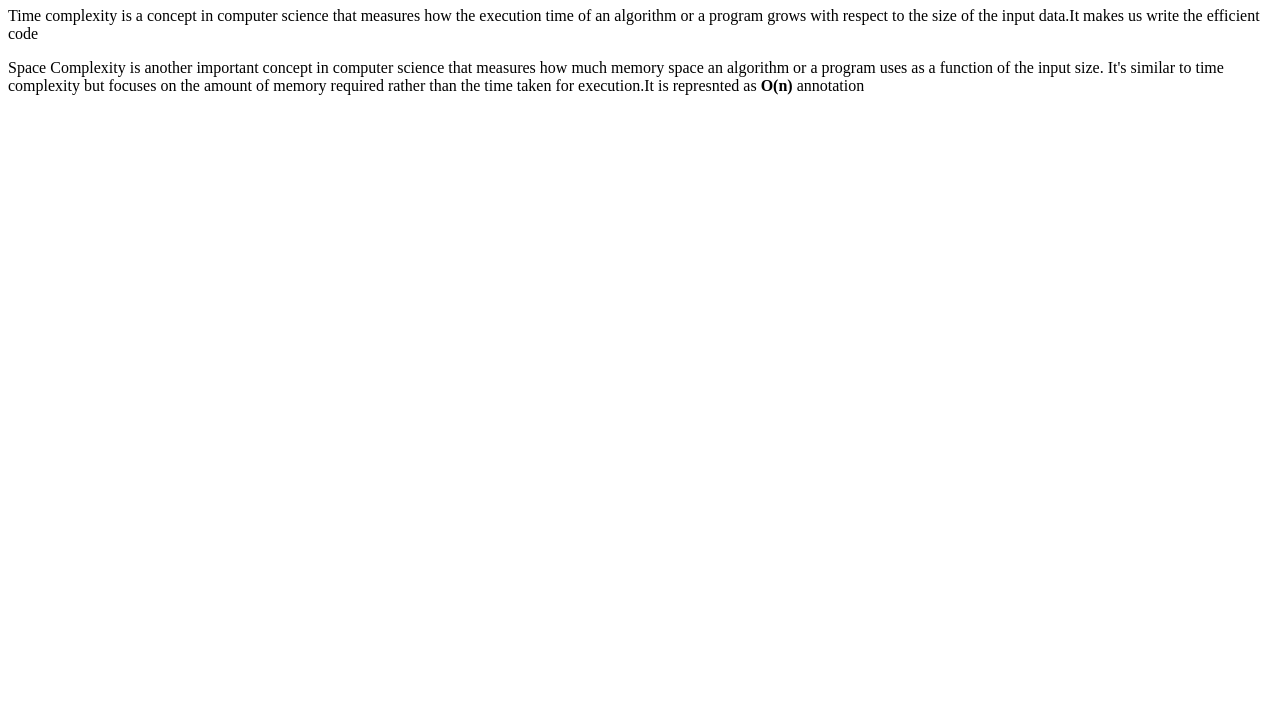
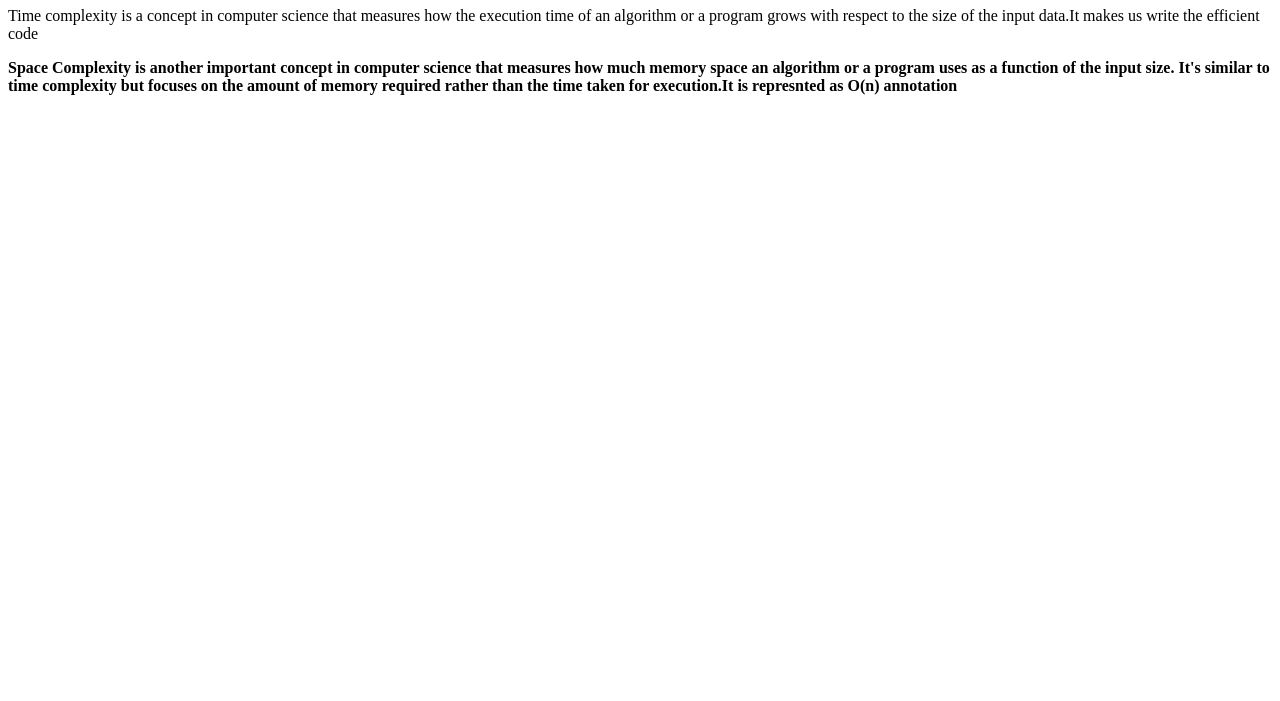
Before and after one commit to acciojob/time-and-space-complexity-pranay9949, a website: page main.html in a window 1280 px wide. Shown: the part 99-800 px from the top of the page. Drawn offline with Linux system fonts and the light colour scheme.

Commit message:
created a submission

```diff
--- a/main.html
+++ b/main.html
@@ -13,7 +13,7 @@
 </script>
 <h1>Explanation of Time Complexity and Space Complexity</h1>
 <p>Time complexity is a concept in computer science that measures how the execution time of an algorithm or a program grows with respect to the size of the input data.It makes us write the efficient code</p>
-	<p>Space Complexity is another important concept in computer science that measures how much memory space an algorithm or a program uses as a function of the input size. It's similar to time complexity but focuses on the amount of memory required rather than the time taken for execution.It is represnted as <b>O(n)</b> annotation</p>
+	<p><b>Space Complexity<b> is another important concept in computer science that measures how much memory space an algorithm or a program uses as a function of the input size. It's similar to time complexity but focuses on the amount of memory required rather than the time taken for execution.It is represnted as <b>O(n)</b> annotation</p>
 </body>
 
 </html>
```
